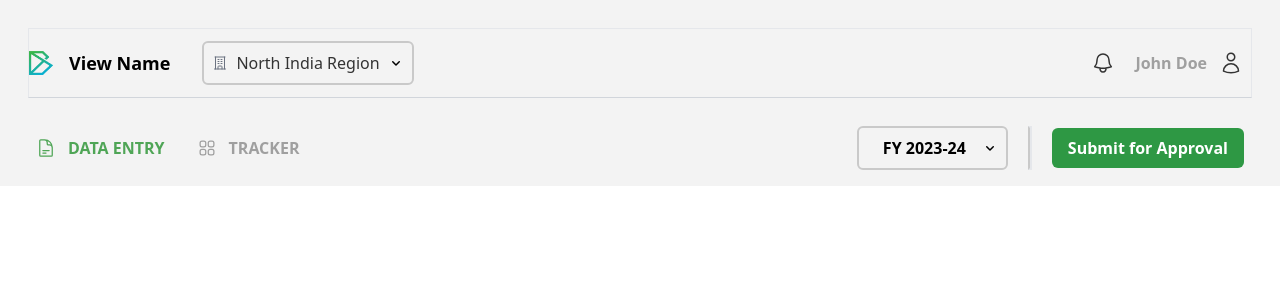
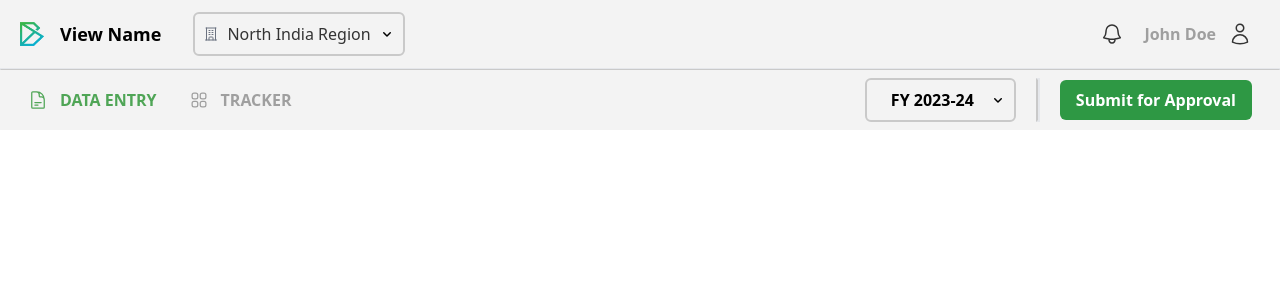
Before and after one commit to rigs05/ProjectESG, a React (Vite) app in the folder FrontPages/: page / in a window 1280 px wide. Shown: the top 300 px of the page. Built offline with nearby package versions, Linux system fonts and the light colour scheme.

Commit message:
minute editing in top-bar

```diff
--- a/FrontPages/src/components/TopBarDash.tsx
+++ b/FrontPages/src/components/TopBarDash.tsx
@@ -2,8 +2,8 @@ import onlyLogo from "../assets/logo-only.png";
 
 export const TopBarDash = ({ Name }: { Name: string }) => {
   return (
-    <div className='p-2 bg-gray-light font-sans'>
-      <div className='flex border border-b-gray-300 m-5 py-3 justify-center items-center'>
+    <div className='bg-gray-light font-sans'>
+      <div className='flex mx-5 py-3 justify-center items-center'>
         {/* logo */}
         <div className='flex justify-center items-center'>
           <img src={onlyLogo} alt='Logo Only' className='w-6 h-6' />
@@ -79,6 +79,9 @@ export const TopBarDash = ({ Name }: { Name: string }) => {
         </div>
       </div>
 
+      {/* Horizontal Separator */}
+      <div className='border border-b-gray-edge'></div>
+
       {/* Data Entry Tracker page button FY 2023-24 drop down */}
       <div className='flex justify-between items-center mx-5 p-2'>
         {/* Pages */}
```
